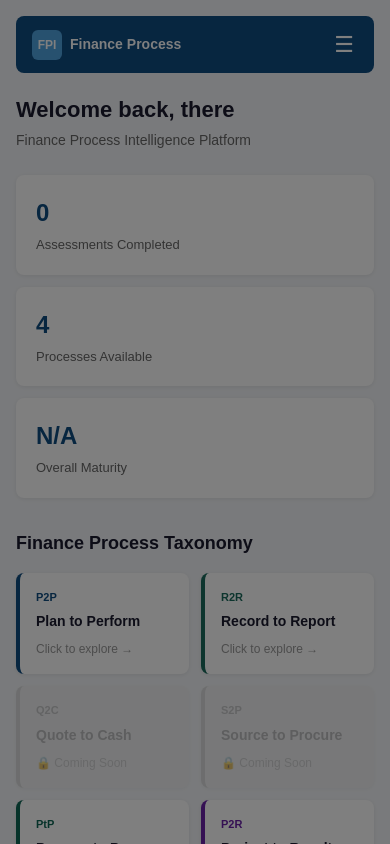
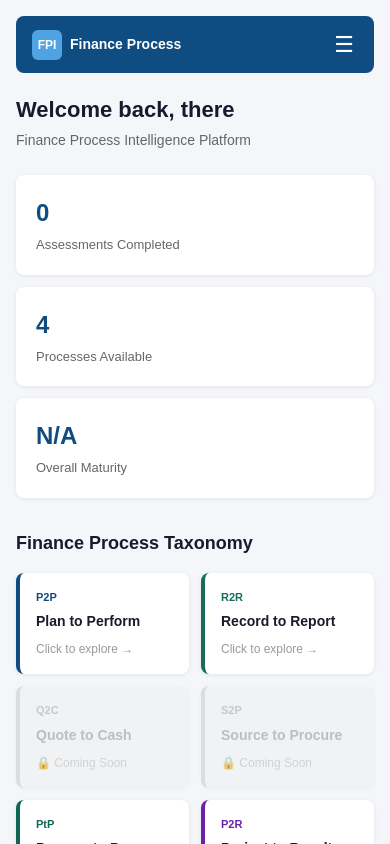
Before and after one commit to financeprocessintelligence/fip-platform, a Next.js app: page /dashboard in a window 390 px wide. Shown: the top 844 px of the page. Built offline with nearby package versions, Linux system fonts and the light colour scheme; no server answers.

Commit message:
Fix dashboard overlay blocking clicks on mobile

```diff
--- a/app/dashboard/page.tsx
+++ b/app/dashboard/page.tsx
@@ -80,7 +80,9 @@ export default function Dashboard() {
 
       <div style={{ display: 'flex', minHeight: '100vh', fontFamily: 'sans-serif' }}>
         {/* Overlay for mobile */}
-        <div className="dash-overlay" onClick={() => setSidebarOpen(false)} style={{ display: 'none', position: 'fixed', inset: 0, background: 'rgba(0,0,0,0.5)', zIndex: 199 }} />
+        {sidebarOpen && (
+  <div className="dash-overlay" onClick={() => setSidebarOpen(false)} style={{ position: 'fixed', inset: 0, background: 'rgba(0,0,0,0.5)', zIndex: 199 }} />
+)}
 
         {/* Sidebar */}
         <div className={`dash-sidebar${sidebarOpen ? ' open' : ''}`} style={{ width: '240px', background: '#0F4C81', color: 'white', padding: '24px 16px', flexShrink: 0 }}>
```
